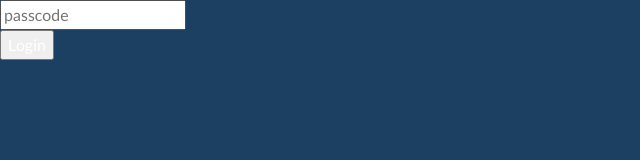
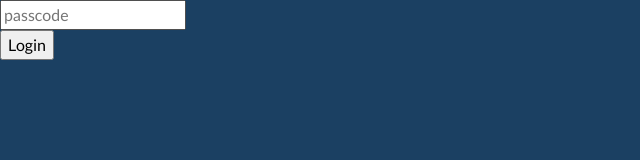
Before and after one commit to tredwood89/houlyNews, a React (Create React App) app in the folder client/: page /login in a window 1280 px wide. Shown: the top 160 px of the page, without its empty margins (0-640 px from the left). Built offline with nearby package versions, Linux system fonts and the light colour scheme.

Commit message:
login default

```diff
--- a/client/src/components/Finances.jsx
+++ b/client/src/components/Finances.jsx
@@ -1,5 +1,4 @@
 import React from "react";
-import moment from "moment";
 import Finance from './Finance';
 
 const Finances = ({ data }) => {
--- a/client/src/components/Tweet.jsx
+++ b/client/src/components/Tweet.jsx
@@ -4,17 +4,17 @@
 
 const Tweet = ({ tweet }) => {
 
-   console.log(tweet.text);
 
-   const textFixer = function(tweet){
-     let text = tweet.text
-     let httpMatch = text.match(/http.*/,"")
-     if (httpMatch){
-       let linkString = httpMatch[0]
-       let newText = text.replace(linkString,"")
 
-     }
-   }
+   // const textFixer = function(tweet){
+   //   let text = tweet.text
+   //   let httpMatch = text.match(/http.*/,"")
+   //   if (httpMatch){
+   //     let linkString = httpMatch[0]
+   //     let newText = text.replace(linkString,"")
+   //
+   //   }
+   // }
    const httpMatchLink = function(tweet){
      let text = tweet.text
      let httpMatch = text.match(/http.*/,"")
@@ -76,7 +76,7 @@
               return (<p>{action} <a href={link} target="_blank">{'@' + name + "'s"}</a> <a href={tweetUrl} target="_blank">tweet</a></p>)
             } else {
              return (<p>{action} <a href={link} target="_blank">{'@' + name}</a></p>)
-           };
+            }
 
         }
 
--- a/client/src/index.css
+++ b/client/src/index.css
@@ -11,7 +11,7 @@
 }
 
 .login {
-  color:white;
+  color:black;
 }
 .text-dark-blue {
   color: #1b4062;
--- a/client/src/index.js
+++ b/client/src/index.js
@@ -2,15 +2,14 @@
 import ReactDOM from 'react-dom';
 import Login from './components/Login'
 import './index.css';
-import App from './App';
 import registerServiceWorker from './registerServiceWorker';
-import { BrowserRouter as Router, Route, Link, Redirect } from 'react-router-dom'
+import { BrowserRouter as Router, Route} from 'react-router-dom'
 
 ReactDOM.render(
   (
   <Router>
     <div>
-      <Route path="/login" component={Login}/>
+      <Route path="/" component={Login}/>
     </div>
   </Router>
   ),
--- a/package.json
+++ b/package.json
@@ -2,9 +2,9 @@
   "name": "spanberger-aggregator",
   "version": "0.1.0",
   "engines": {
-  "node": "9.11.1",
-  "npm":"6.4.1"
-},
+    "node": "9.11.1",
+    "npm": "6.4.1"
+  },
   "scripts": {
     "clean": "concurrently \"rimraf node_modules\" \"cd client && rimraf node_modules build\"",
     "postinstall": "npm --prefix ./client install",
```
Also changed, not shown: 2 other files (tests, documents, lock files or other folders).
